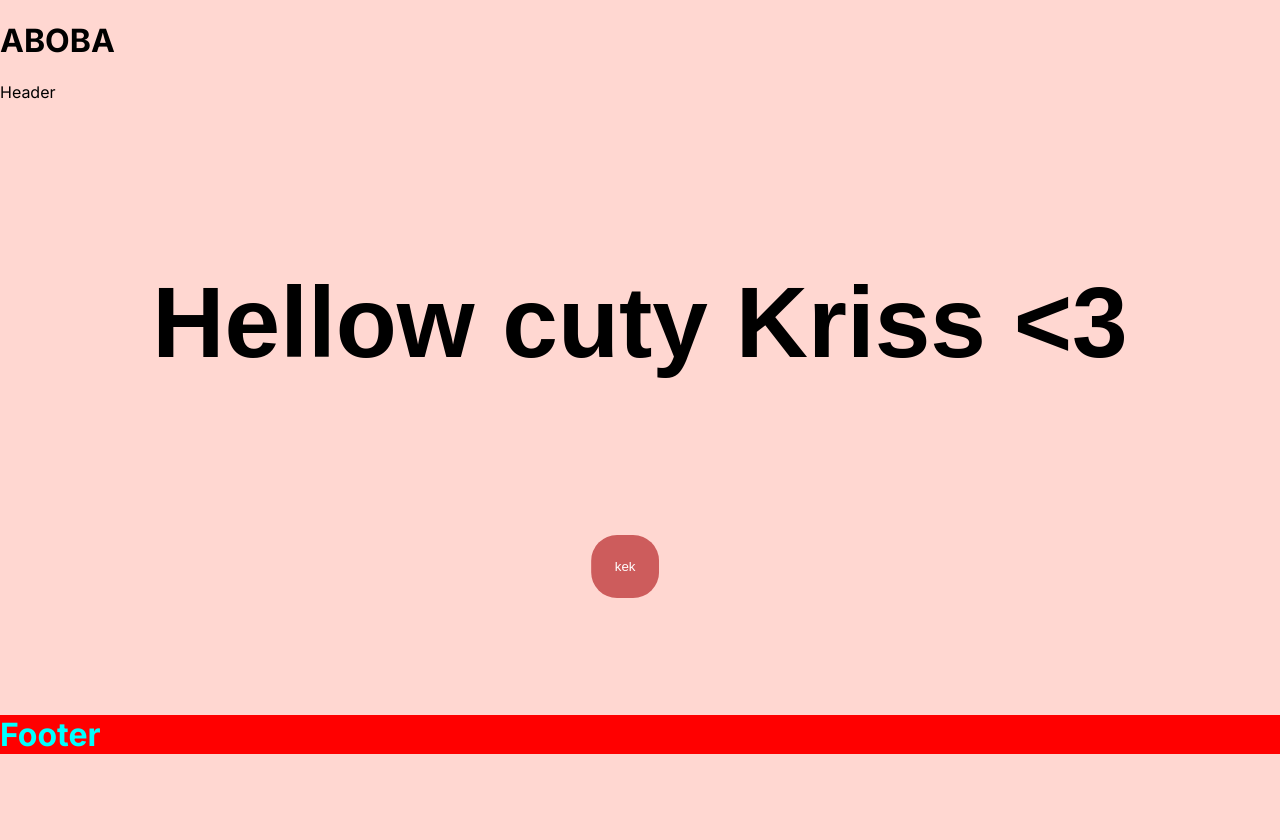
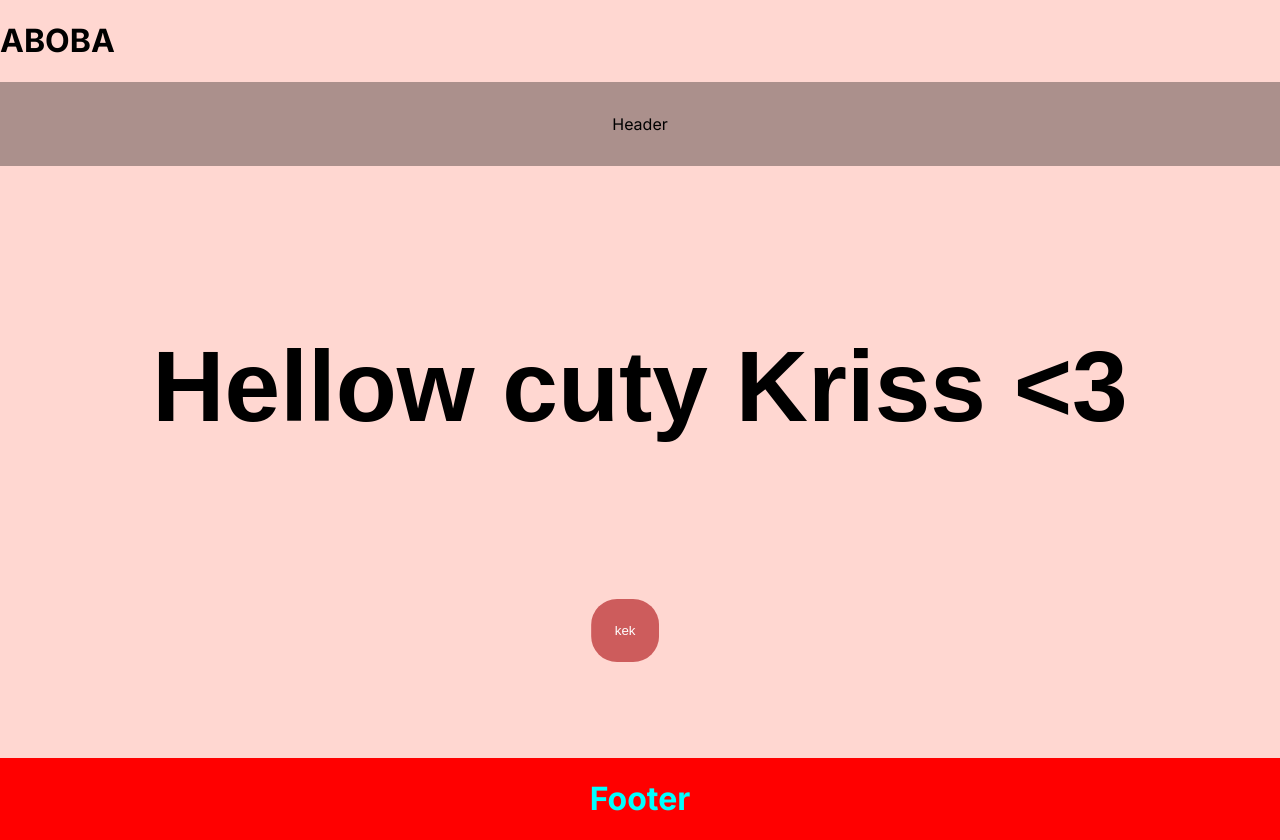
Before and after one commit to tehnickge/simpleNextJsApp, a Next.js app in the folder cute-catz/: page / in a window 1280 px wide. Before the commit the page ends 800 px from the top, so only its background shows below. Built offline with nearby package versions, Linux system fonts and the light colour scheme; a web font is replaced by a local one.

Commit message:
add header and footer

```diff
--- a/cute-catz/src/components/footer/Footer.module.scss
+++ b/cute-catz/src/components/footer/Footer.module.scss
@@ -1,10 +1,14 @@
-.wrapper {
-  background-color: red;
-}
+@import "./../common/content-container";
+@import "./../common/variables";
 
 .footer {
+  margin: auto;
+  display: flex;
+  justify-content: center;
+  background-color: red;
+  width: 100vw;
+
     &__label {
       color: aqua;
-
     }
   }
--- a/cute-catz/src/components/footer/Footer.tsx
+++ b/cute-catz/src/components/footer/Footer.tsx
@@ -1,14 +1,14 @@
 import { PropsWithChildren } from "react";
-import Styles from "./Footer.module.scss";
+import style from "./Footer.module.scss";
 
 export default function Footer(props : PropsWithChildren) {
 
 
     return (
-      <div className={Styles.wrapper}>
-        <div className={Styles.footer}>
-          <h1 className={Styles.footer__label}>Footer</h1>
-          {props.children}
+      <div className={`${style.footer}`}>
+        <div className={`${style["content-container"]}`}>
+          <h1 className={style.footer__label}>Footer</h1>
+            {props.children}
         </div>
       </div>
     );
--- a/cute-catz/src/components/header/Header.module.scss
+++ b/cute-catz/src/components/header/Header.module.scss
@@ -0,0 +1,13 @@
+@import "./../common/content-container";
+@import "./../common/variables";
+
+.header {
+    display: flex;
+    box-sizing: border-box;
+    width: 100%;
+    flex-direction: row;
+    justify-content: center;
+    padding: 2rem;
+    min-height: 15  vh;
+    background-color: rgba(0, 0, 0, 0.331);
+}
--- a/cute-catz/src/components/header/Header.tsx
+++ b/cute-catz/src/components/header/Header.tsx
@@ -1,10 +1,13 @@
+import styles from "./Header.module.scss"
 
-
+console.log(styles);
 export default function Header() {
 
     return (
-        <div>
-            Header
+        <div className={`${styles.header}`}>
+            <div className={`${styles["content-container"]}`}>
+                Header
+            </div>
         </div>
     )
 }
```
